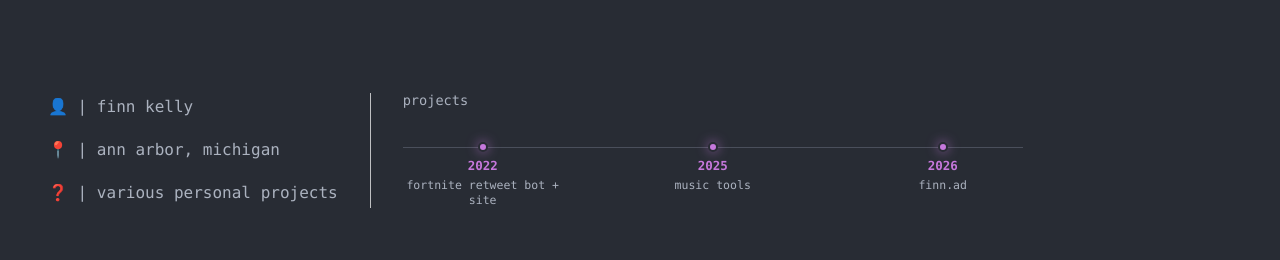
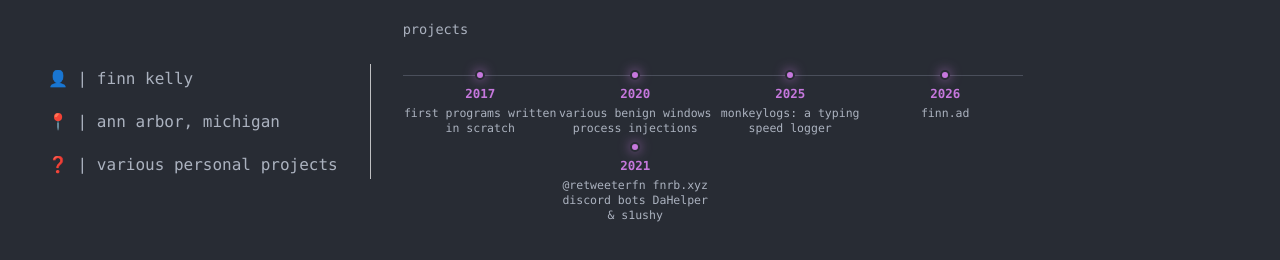
Before and after one commit to Ep1cfy/finn.ad, a plain HTML site: page index.html in a window 1280 px wide. Shown: the part 537-797 px from the top of the page. Drawn offline with nearby package versions, Linux system fonts and the light colour scheme; no server answers.

Commit message:
timeline v3

```diff
--- a/index.html
+++ b/index.html
@@ -44,17 +44,28 @@
 
           <div class="timeline-track">
             <div class="timeline-line"></div>
-
+            <div class="timeline-item">
+                <span class="timeline-dot"></span>
+                <span class="timeline-date">2017</span>
+                <span class="timeline-name">first programs written in scratch</span>
+            </div>
             <div class="timeline-item">
               <span class="timeline-dot"></span>
-              <span class="timeline-date">2022</span>
-              <span class="timeline-name">fortnite retweet bot + site</span>
+              <span class="timeline-date">2020</span>
+              <span class="timeline-name">various benign windows process injections
+              </span>
+              <span class="timeline-dot"></span>
+              <span class="timeline-date">2021</span>
+              <span class="timeline-name">@retweeterfn
+                  fnrb.xyz
+                  discord bots DaHelper & s1ushy
+              </span>
             </div>
 
             <div class="timeline-item">
               <span class="timeline-dot"></span>
               <span class="timeline-date">2025</span>
-              <span class="timeline-name">music tools</span>
+              <span class="timeline-name">monkeylogs: a typing speed logger</span>
             </div>
 
             <div class="timeline-item">
```
